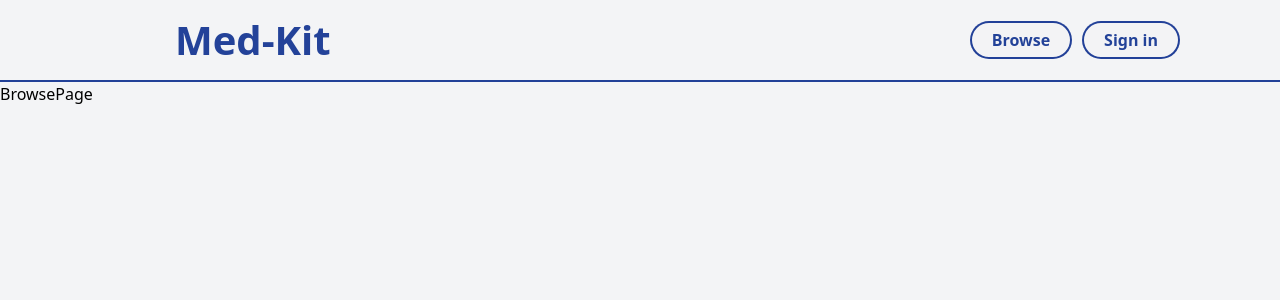
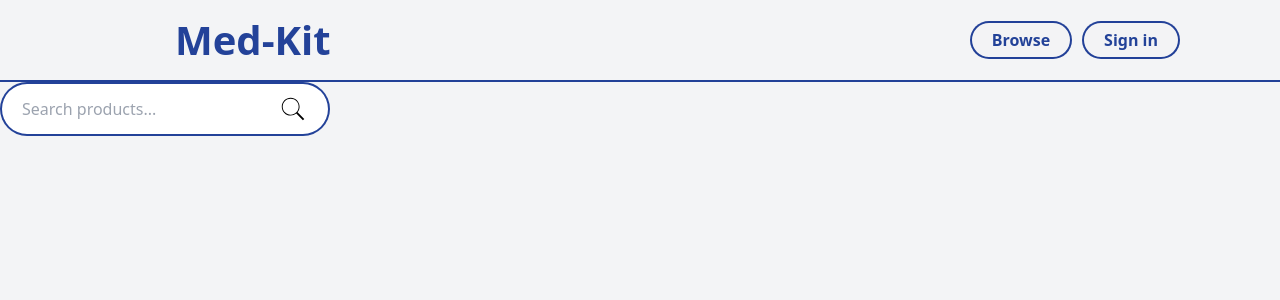
Before and after one commit to Mallikarjun362/pharmacy-delivery-system, a Next.js app: page /browse in a window 1280 px wide. Shown: the top 300 px of the page. Built offline with nearby package versions, Linux system fonts and the light colour scheme; no server answers.

Commit message:
made search bar

```diff
--- /dev/null
+++ b/src/app/_components/BrowserSearchBar.tsx
@@ -0,0 +1,26 @@
+import './components.css'
+import Image from 'next/image';
+import search from "@/../../public/search.svg"
+import { getServerSession } from 'next-auth';
+import { authOptions } from '../api/auth/[...nextauth]/route';
+import { debugLog } from '@/utils';
+
+export default async function BrowserSearch() {
+  const session = await getServerSession(authOptions);
+  debugLog('Browser', session);
+  return (
+    <div className='search_container'>
+        <input
+          placeholder="Search products..."
+          title='Search bar'
+          className='search_input'
+        />
+        <button type='submit'> <Image src={search} alt='accnt' style={{
+            right: "0px",
+            height: "30px",
+            width: "30px",
+            zIndex: "2"
+        }}/></button>
+    </div>
+  );
+}
--- /dev/null
+++ b/src/app/_components/ProductCard.tsx
@@ -0,0 +1,32 @@
+import './components.css'
+import Image from 'next/image';
+import med from "@/../../public/images/pills.png";
+import { getServerSession } from 'next-auth';
+import { authOptions } from '../api/auth/[...nextauth]/route';
+import { debugLog } from '@/utils';
+
+export default async function Card() {
+  const session = await getServerSession(authOptions);
+  debugLog('Browser', session);
+  return (
+    <div className='card'>
+        <div style={{
+            borderBottom: '2px solid #D9DDE3',
+            display: 'flex',
+            justifyContent: 'center',
+            alignItems: 'center',
+
+            }}>
+            <Image src={med} alt='medicine' style={{
+                height: '5vw',
+                width: '5vw'
+            }} />
+        </div>
+        <div style={{
+            display: 'flex'
+        }}>
+            <div><h1>Name: Vicks</h1><h1>Price: Rs. 15</h1></div>
+        </div>
+    </div>
+  );
+}
--- /dev/null
+++ b/src/app/_components/components.css
@@ -0,0 +1,27 @@
+
+.search_container {
+    display: flex;
+    background-color: white;
+    /* min-width: 30%; */
+    width: fit-content;
+    padding: 10px 20px 10px 20px;
+    border-radius: 40px;
+    border-width: 2px;
+    border-color: #0e308fe8;
+}
+
+.search_input {
+    width: 20vw;
+}
+
+.search_input:focus {
+    outline: none;
+}
+
+.card {
+    display: grid;
+    width: 20vw;
+    height: 20vw;
+    border-radius: 20px;
+    border-width: 2px;
+}
--- a/src/app/browse/page.tsx
+++ b/src/app/browse/page.tsx
@@ -1,3 +1,9 @@
+import SearchBar from "@/app/_components/BrowserSearchBar"
+
 export default function BrowsePage() {
-    return <main>BrowsePage</main>;
+    return <main>
+        <div className="search">
+            <SearchBar />
+        </div>
+    </main>;
 }
```
Also changed, not shown: public/search.svg (added).
